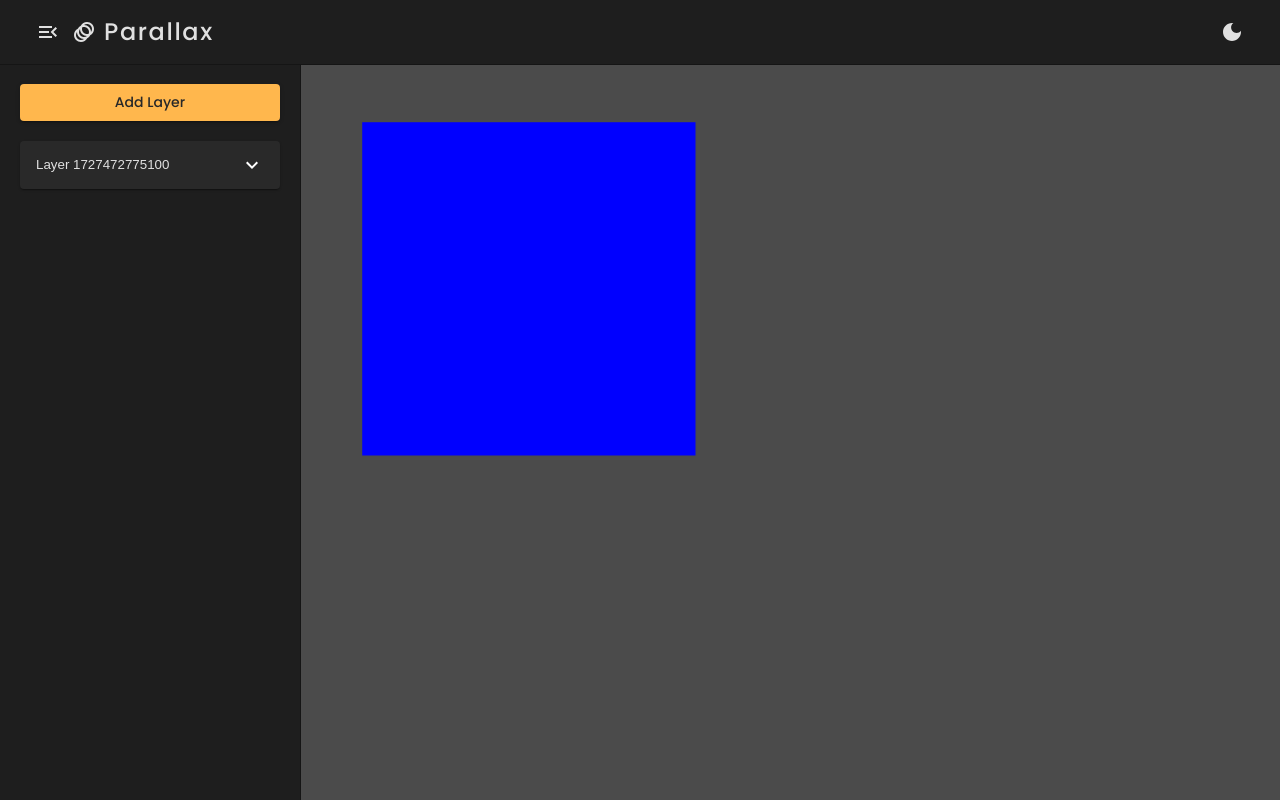
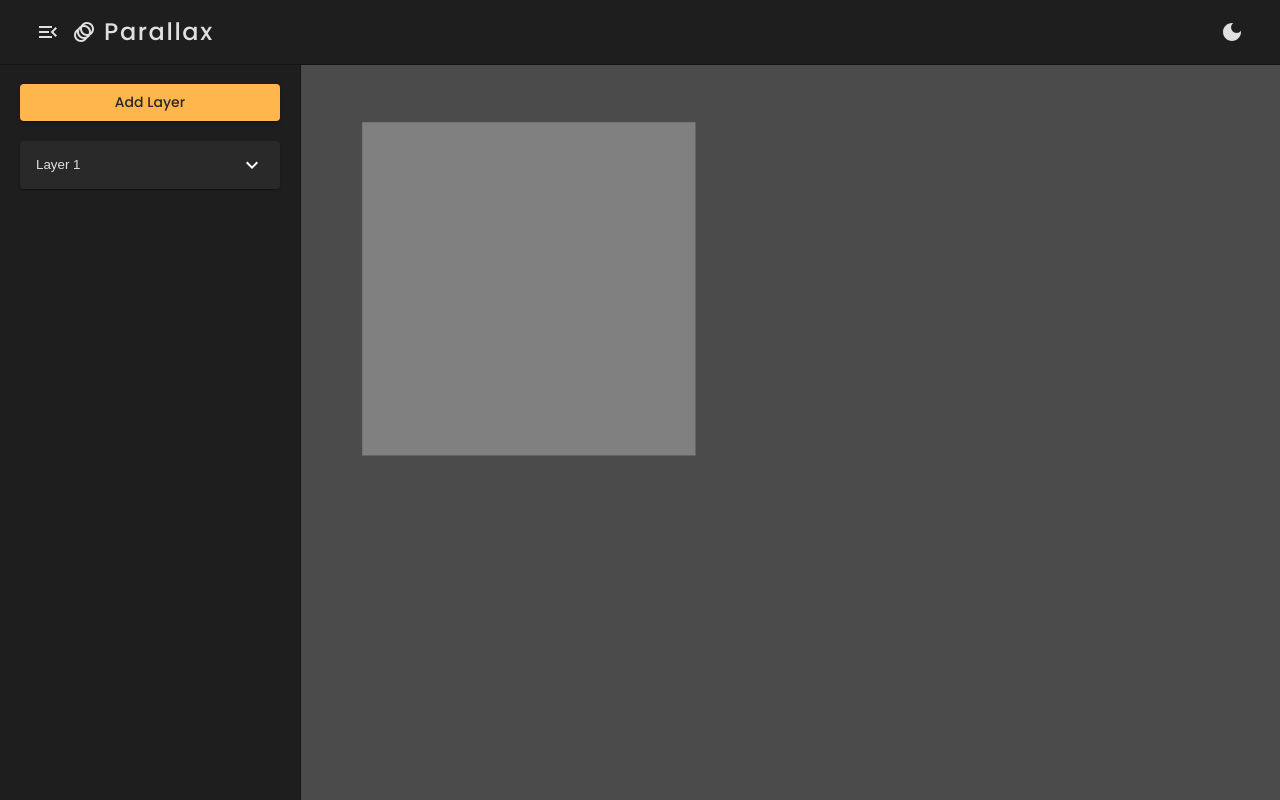
Before and after one commit to johnjohnpenafiel/ParallaxUI, a React (Vite) app: page / in a window 1280 px wide. Both pictures are taken after a click on the button "Add Layer". Built offline with nearby package versions, Linux system fonts and the light colour scheme.

Commit message:
delete optionals to type Layer

```diff
--- a/src/App.tsx
+++ b/src/App.tsx
@@ -12,11 +12,11 @@ import { LayerFormData } from "./components/LayerForm";
 
 export type Layer = {
   uid: number;
-  name?: string;
-  height?: number;
-  width?: number;
-  color?: string;
-  depth?: number;
+  name: string;
+  height: number;
+  width: number;
+  color: string;
+  depth: number;
 };
 
 function App() {
@@ -26,12 +26,13 @@ function App() {
   const [layers, setLayers] = useState<Layer[]>([]);
 
   const addLayer = (): void => {
+    const layerCount = layers.length + 1;
     const newLayer: Layer = {
       uid: Date.now(),
-      name: undefined,
+      name: `Layer ${layerCount}`,
       height: 300,
       width: 300,
-      color: "blue",
+      color: "gray",
       depth: 50,
     };
     setLayers([...layers, newLayer]);
--- a/src/components/Layer.tsx
+++ b/src/components/Layer.tsx
@@ -25,7 +25,7 @@ const Layer = ({ layer, removeLayer, handleLayerSubmit }: Props) => {
         aria-controls="panel3-content"
         id="panel3-header"
       >
-        Layer {layer.uid}
+        {layer.name}
       </AccordionSummary>
 
       <AccordionDetails>
```
